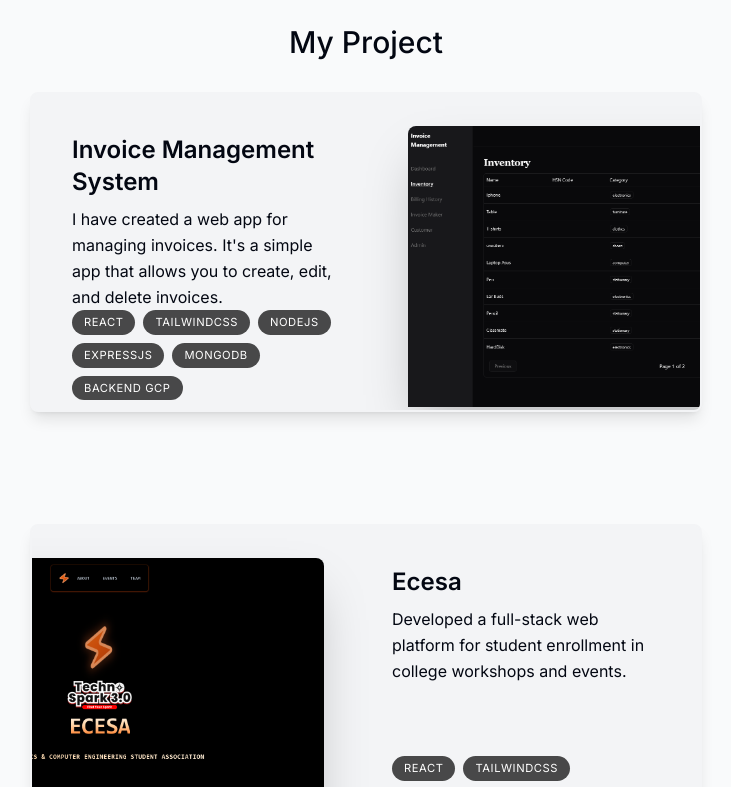
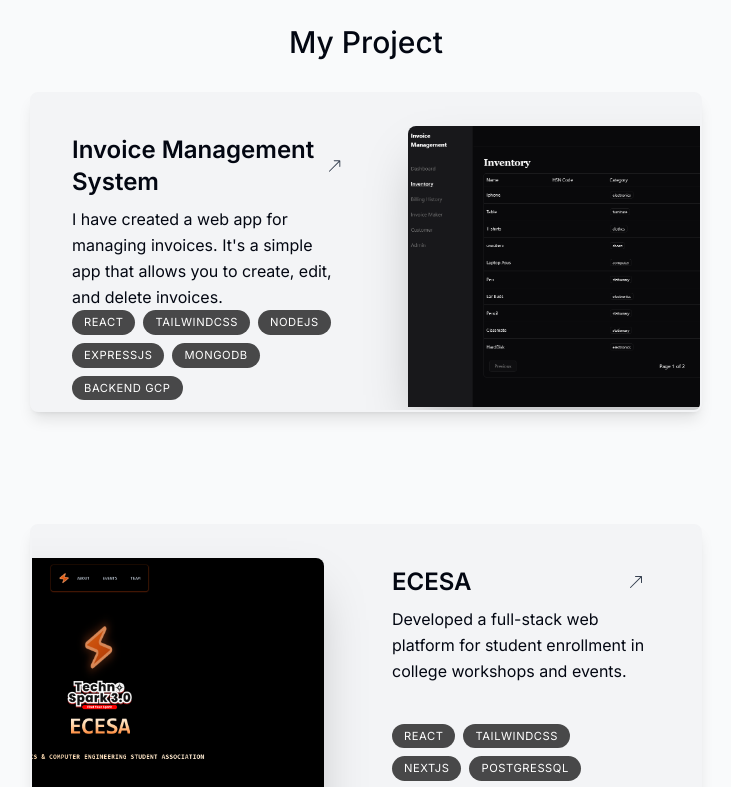
Before and after one commit to code-sharad/portfolio, a Next.js app: page / in a window 1280 px wide. Shown: the part 1420-2207 px from the top of the page, without its empty margins (274-1005 px from the left). Built offline with nearby package versions, Linux system fonts and the light colour scheme.

Commit message:
update tags

```diff
--- a/app/components/project.tsx
+++ b/app/components/project.tsx
@@ -5,6 +5,8 @@ import { useScroll } from "framer-motion";
 import { useRef } from "react";
 import { motion, useTransform } from "framer-motion";
 import { projectsData } from "@/lib/data";
+import { LuLink } from "react-icons/lu";
+import { BsArrowUpRight } from "react-icons/bs";
 
 function Project({ title, description, tags, imageUrl }: ProjectProps) {
   const ref = useRef<HTMLDivElement>(null);
@@ -26,7 +28,10 @@ function Project({ title, description, tags, imageUrl }: ProjectProps) {
     >
       <section className="border-2 border-gray-100 rounded-lg shadow-lg bg-gray-100 max-w-[42rem] border-black/5 overflow-hidden sm:pr-8 relative sm:h-[20rem]  hover:bg-gray-100 transition  sm:group-even:pl-8 mb-28">
         <div className="py-4 pb-7 px-5 sm:pl-10 sm:pr-2 sm:pt-10 sm:max-w-[50%] flex flex-col h-full sm:group-even:ml-[18rem]">
-          <h3 className="text-2xl font-semibold">{title}</h3>
+          <div className="flex items-center justify-between">
+            <h3 className="text-2xl font-semibold">{title}</h3>
+            <BsArrowUpRight className="w-5 h-4 text-gray-700 "/>
+          </div>
           <p className="mt-2 leading-relaxed text-gray-750">{description}</p>
           <ul className="flex flex-wrap mt-4 gap-2 sm:mt-auto">
             {tags.map((tag, index) => (
--- a/lib/data.ts
+++ b/lib/data.ts
@@ -73,25 +73,25 @@ export const projectsData = [
   {
     title:"Invoice Management System",
     description:"I have created a web app for managing invoices. It's a simple app that allows you to create, edit, and delete invoices.",
-    tags:['React','tailwindcss','nodejs','expressjs','mongodb','backend GCP'],
+    tags:['React','Tailwindcss','Nodejs','Expressjs','Mongodb','backend GCP'],
     imageUrl:invoice
   },
   {
-    title:"Ecesa",
+    title:"ECESA",
     description:"Developed a full-stack web platform for student enrollment in college workshops and events.",
-    tags:['React','tailwindcss','nextjs','postgres'],
+    tags:['React','Tailwindcss','Nextjs','PostgresSQL','Razorpay'],
     imageUrl:ecesa
   },
   {
     title:"CertifyPro",
     description:"Built a platform to generate bulk certificates using CSV uploads and a drag-and-drop editor. Features include font customization, live preview, ZIP download.",
-    tags:['vercel'],
+    tags:['Vercel','Nextjs','Tailwindcss','MongoDB','Nodejs'],
     imageUrl:certifyPro
   },
   {
     title:"ProjectHub",
     description:"It's a platform where students can share their projects with the world. Whether you're into coding, design, engineering, or any other field, you can upload your projects.",
-    tags:['ReactJS','tailwindcss','appwrite','DigitalOcean'],
+    tags:['ReactJS','Tailwindcss','Appwrite','DigitalOcean'],
     imageUrl:projecthub
   },
   {
```
